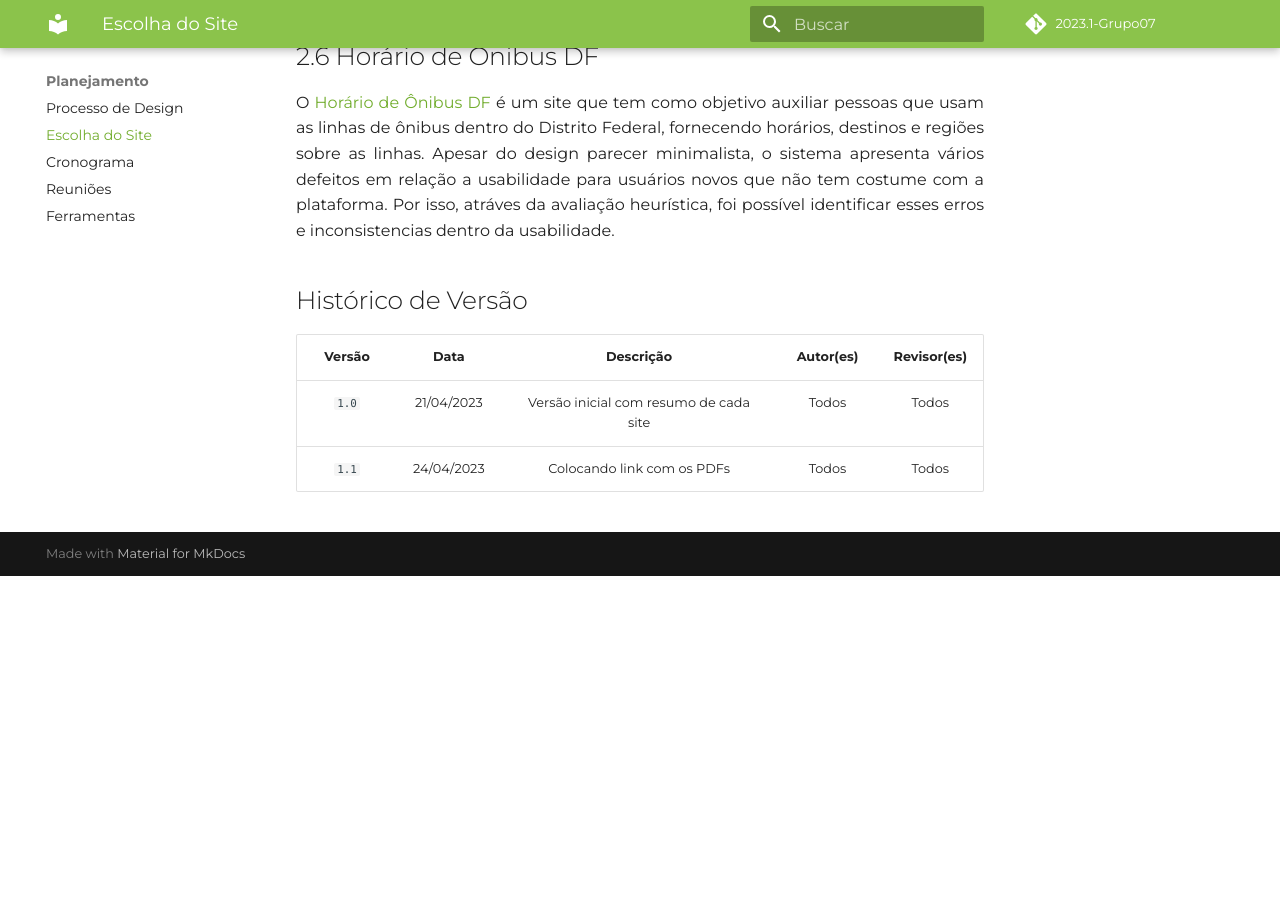
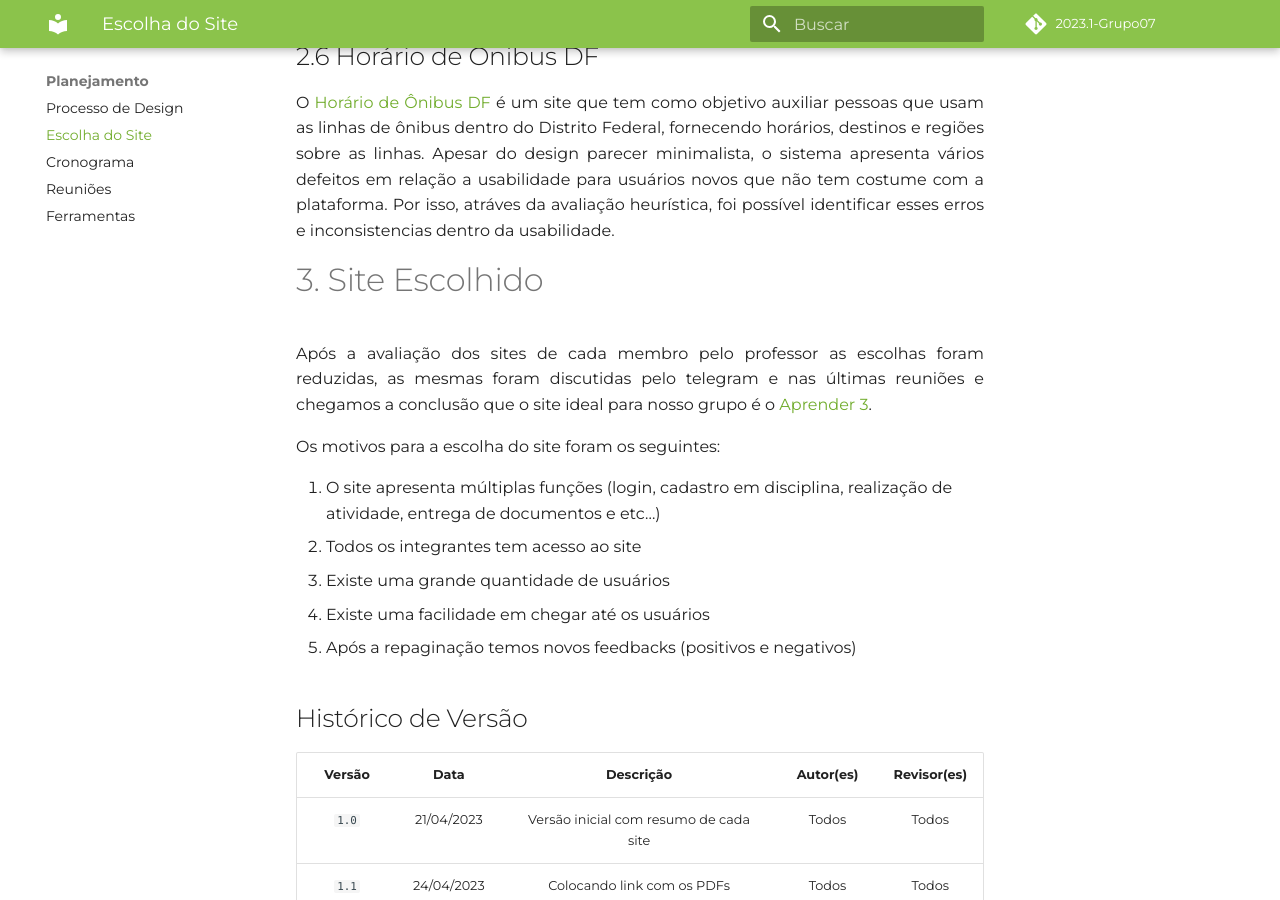
Before and after one commit to Interacao-Humano-Computador/2023.1-Agiel, an MkDocs documentation site: the page built from docs/planejamento/escolha_do_site.md, in a window 1280 px wide and 900 px high, scrolled down 2792 px. Built offline with MkDocs 1.6.1 and Material for MkDocs 9.7.7, drawn with Linux system fonts in a browser that asks for light colours; some web fonts are replaced; comment, search, counter and statistics services are not loaded; before the commit the page ends 3368 px from its top, so only the background shows below that.

Commit message:
docs: adicionado site escolhido

```diff
--- a/docs/planejamento/escolha_do_site.md
+++ b/docs/planejamento/escolha_do_site.md
@@ -66,6 +66,16 @@ e a sua plataforma de hardware e software.
 O <a href="https://horariodeonibusdf.com.br/">Horário de Ônibus DF</a> é um site que tem como objetivo auxiliar pessoas que usam as linhas de ônibus dentro do Distrito Federal, fornecendo horários, destinos e regiões sobre as linhas. Apesar do design parecer minimalista, o sistema apresenta vários defeitos em relação a usabilidade para usuários novos que não tem costume com a plataforma. Por isso, atráves da avaliação heurística, foi possível identificar esses erros e inconsistencias dentro da usabilidade.
 </p>
 
+# 3. Site Escolhido
+<p align="justify">Após a avaliação dos sites de cada membro pelo professor as escolhas foram reduzidas, as mesmas foram discutidas pelo telegram e nas últimas reuniões e chegamos a conclusão que o site ideal para nosso grupo é o <a href="https://aprender3.unb.br/">Aprender 3</a>.</p>
+<p align="justify">Os motivos para a escolha do site foram os seguintes:</p>
+
+1. O site apresenta múltiplas funções (login, cadastro em disciplina, realização de atividade, entrega de documentos e etc...)
+2. Todos os integrantes tem acesso ao site
+3. Existe uma grande quantidade de usuários
+4. Existe uma facilidade em chegar até os usuários
+5. Após a repaginação temos novos feedbacks (positivos e negativos)
+
 ## Histórico de Versão
 
 |   Versão   | Data  |                      Descrição                      |    Autor(es)     |  Revisor(es)  |
```
